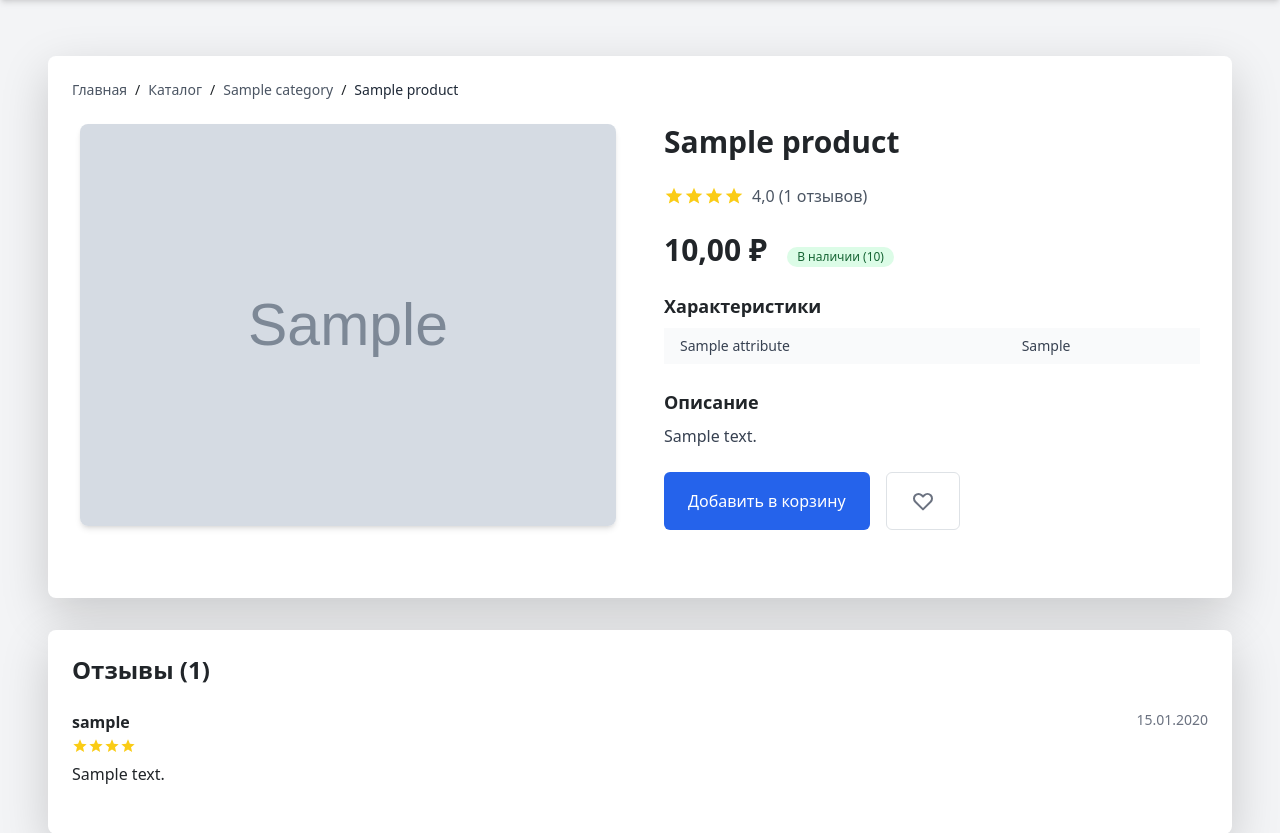
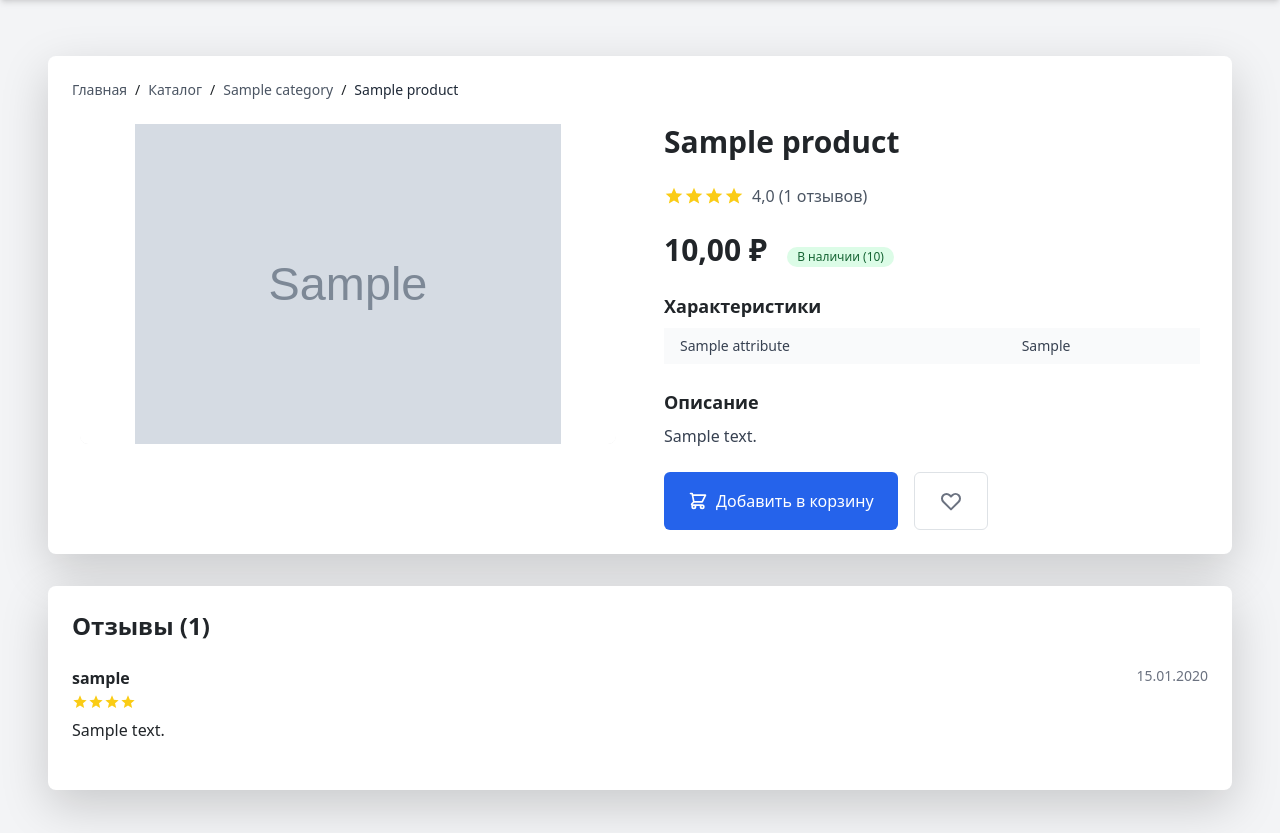
Before and after one commit to DanialUK/mysite-start, a Django app: a page that uses templates/products/product_detail.html in a window 1280 px wide. Shown: the part 60-893 px from the top of the page. Run offline with Django 5.2, Linux system fonts and the light colour scheme; tables that the repository leaves empty hold one stand-in row (values such as "Sample post"); grey boxes marked "Sample" are stand-in pictures; parts of the project's set-up code (start-up, migrations or seed data) failed here and were passed over; some libraries are stand-ins or nearby versions.

Commit message:
Feature: Enhanced product gallery with Alpine.js for improved image viewing

```diff
--- a/templates/products/product_detail.html
+++ b/templates/products/product_detail.html
@@ -20,15 +20,49 @@
         </nav>
 
         <div class="flex flex-wrap -mx-4">
-            <!-- Галерея изображений -->
-            <div class="w-full md:w-1/2 px-4 mb-6">
-                <div class="mb-4">
+            <!-- Галерея изображений с Alpine.js -->
+            <div class="w-full md:w-1/2 px-4 mb-6" x-data="{
+                activeImage: '{% if product.images.exists %}{{ product.images.first.image.url }}{% endif %}',
+                zoom: false,
+                openModal: false,
+                imgIndex: 0,
+                imgCount: {{ product.images.count }},
+                nextImage() {
+                    this.imgIndex = (this.imgIndex + 1) % this.imgCount;
+                    this.updateActiveImage();
+                },
+                prevImage() {
+                    this.imgIndex = (this.imgIndex - 1 + this.imgCount) % this.imgCount;
+                    this.updateActiveImage();
+                },
+                updateActiveImage() {
+                    let images = document.querySelectorAll('.thumbnail-image');
+                    if (images.length > 0) {
+                        this.activeImage = images[this.imgIndex].getAttribute('data-full');
+                    }
+                }
+             }">
+                <div class="relative mb-4 overflow-hidden rounded-lg">
                     {% if product.images.exists %}
-                    <img id="main-image" src="{{ product.images.first.image.url }}"
-                         alt="{{ product.name }}"
-                         class="w-full h-auto rounded-lg shadow-md">
+                    <div class="relative h-80">
+                        <img x-bind:src="activeImage"
+                             alt="{{ product.name }}"
+                             class="w-full h-full object-contain rounded-lg shadow-md cursor-zoom-in"
+                             x-on:click="zoom = !zoom"
+                             x-bind:class="{'scale-150 cursor-zoom-out': zoom}">
+                    </div>
+                    <button x-show="imgCount > 1" x-on:click="prevImage" class="absolute left-2 top-1/2 transform -translate-y-1/2 bg-white/80 rounded-full p-2 shadow hover:bg-white transition">
+                        <svg xmlns="http://www.w3.org/2000/svg" class="h-5 w-5" fill="none" viewBox="0 0 24 24" stroke="currentColor">
+                            <path stroke-linecap="round" stroke-linejoin="round" stroke-width="2" d="M15 19l-7-7 7-7" />
+                        </svg>
+                    </button>
+                    <button x-show="imgCount > 1" x-on:click="nextImage" class="absolute right-2 top-1/2 transform -translate-y-1/2 bg-white/80 rounded-full p-2 shadow hover:bg-white transition">
+                        <svg xmlns="http://www.w3.org/2000/svg" class="h-5 w-5" fill="none" viewBox="0 0 24 24" stroke="currentColor">
+                            <path stroke-linecap="round" stroke-linejoin="round" stroke-width="2" d="M9 5l7 7-7 7" />
+                        </svg>
+                    </button>
                     {% else %}
-                    <div class="w-full h-64 bg-gray-200 flex items-center justify-center rounded-lg">
+                    <div class="w-full h-80 bg-gray-200 flex items-center justify-center rounded-lg">
                         <span class="text-gray-500">Нет изображения</span>
                     </div>
                     {% endif %}
@@ -39,9 +73,11 @@
                     {% for image in product.images.all %}
                     <div class="w-1/4 px-2 mb-2">
                         <img src="{{ image.image.url }}"
+                             data-full="{{ image.image.url }}"
                              alt="{{ image.alt_text }}"
-                             class="w-full h-20 object-cover rounded cursor-pointer hover:opacity-75 transition"
-                             onclick="document.getElementById('main-image').src='{{ image.image.url }}'">
+                             class="thumbnail-image w-full h-20 object-cover rounded cursor-pointer hover:opacity-75 transition"
+                             x-on:click="activeImage = '{{ image.image.url }}'; imgIndex = {{ forloop.counter0 }};"
+                             x-bind:class="{'ring-2 ring-blue-500': activeImage === '{{ image.image.url }}'}">
                     </div>
                     {% endfor %}
                 </div>
@@ -107,7 +143,10 @@
 
                 <!-- Кнопки действий -->
                 <div class="flex space-x-4">
-                    <button class="bg-blue-600 hover:bg-blue-700 text-white px-6 py-3 rounded-md">
+                    <button class="bg-blue-600 hover:bg-blue-700 text-white px-6 py-3 rounded-md flex items-center">
+                        <svg xmlns="http://www.w3.org/2000/svg" class="h-5 w-5 mr-2" fill="none" viewBox="0 0 24 24" stroke="currentColor">
+                            <path stroke-linecap="round" stroke-linejoin="round" stroke-width="2" d="M3 3h2l.4 2M7 13h10l4-8H5.4M7 13L5.4 5M7 13l-2.293 2.293c-.63.63-.184 1.707.707 1.707H17m0 0a2 2 0 100 4 2 2 0 000-4zm-8 2a2 2 0 11-4 0 2 2 0 014 0z" />
+                        </svg>
                         Добавить в корзину
                     </button>
                     <button class="border border-gray-300 hover:border-gray-400 px-4 py-3 rounded-md">
```
